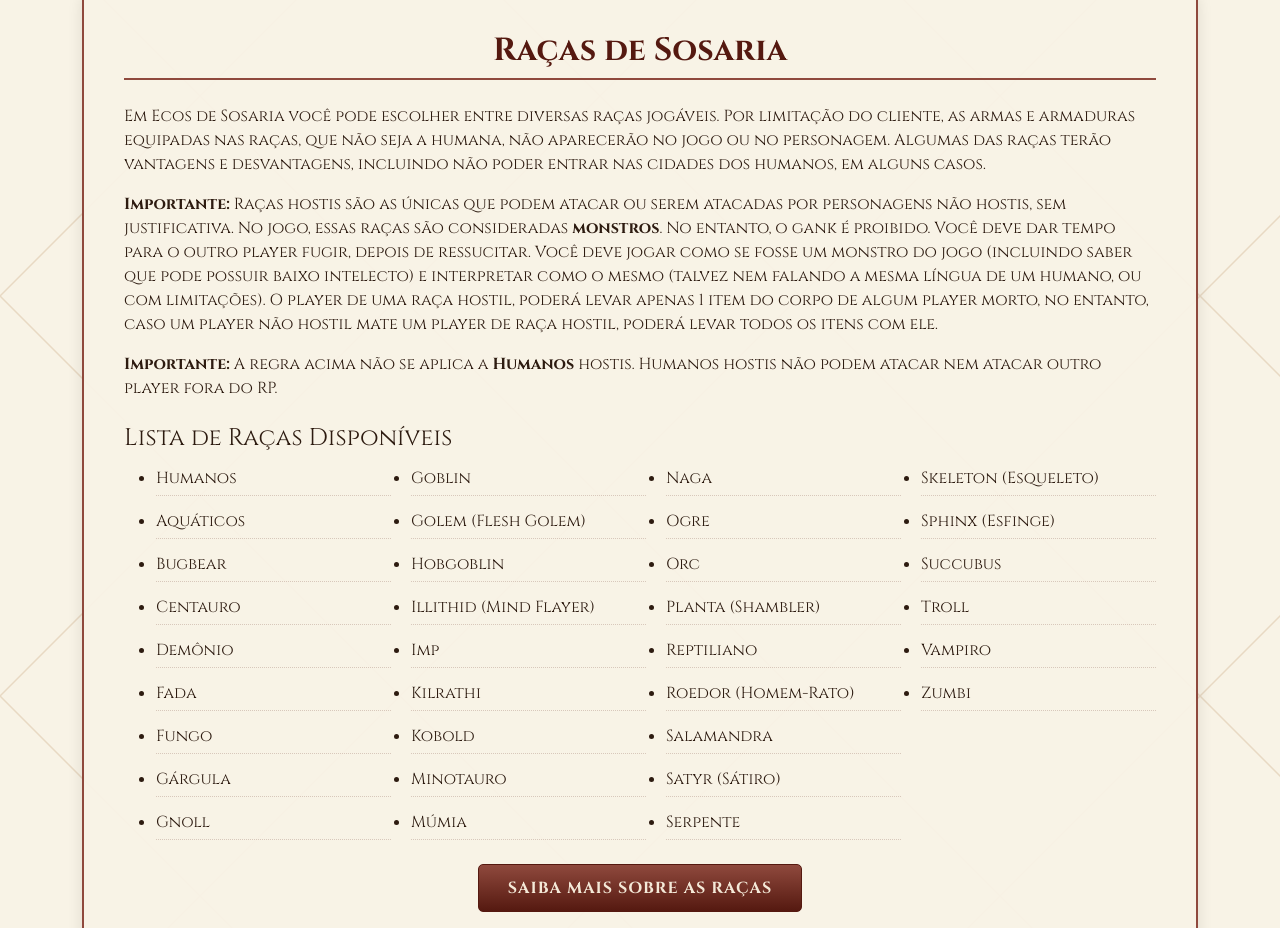
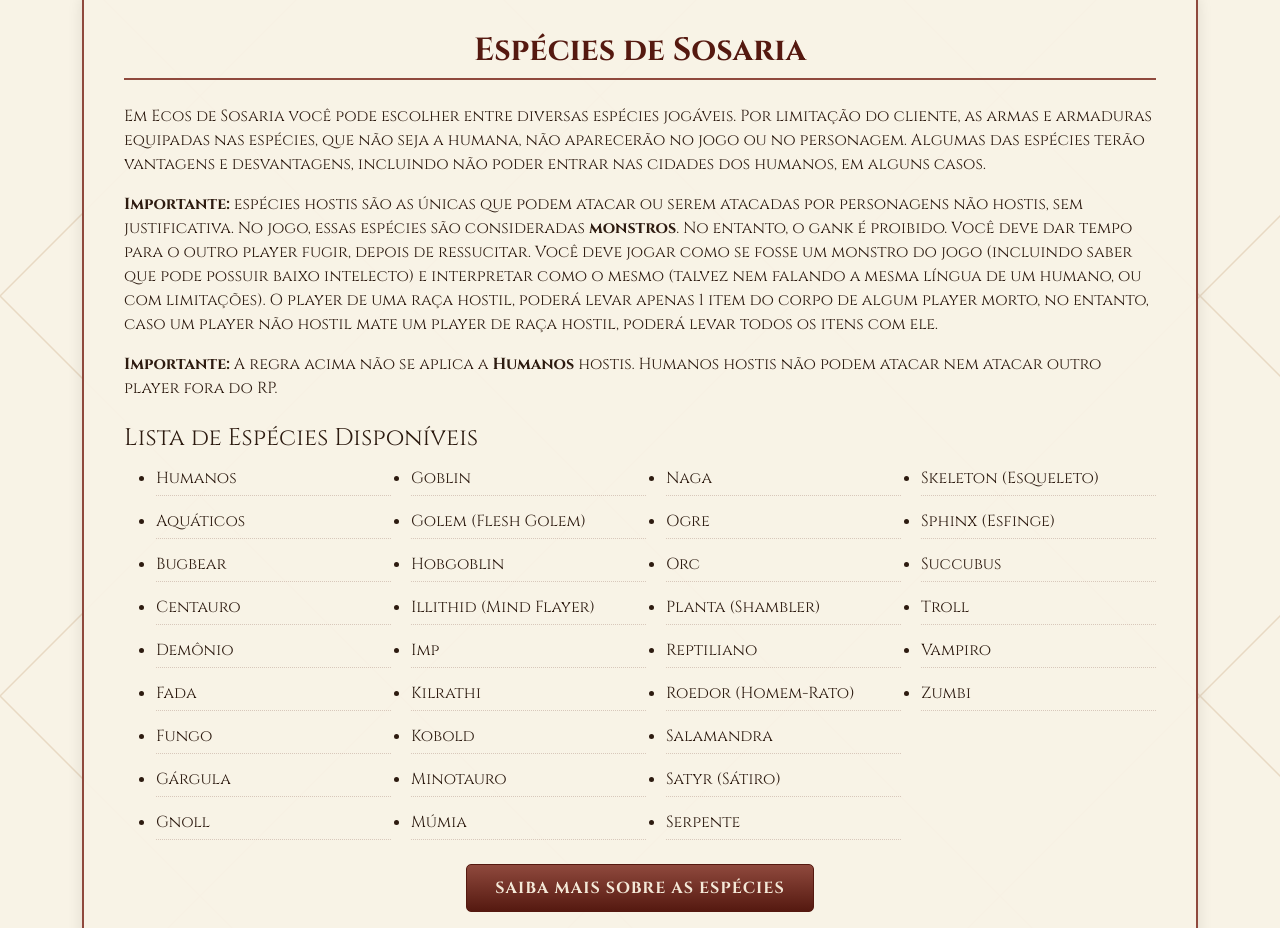
Before and after one commit to ecosdesosaria/site, a plain HTML site: page index.html in a window 1280 px wide. Shown: the part 1304-2232 px from the top of the page. Drawn offline with nearby package versions, Linux system fonts and the light colour scheme; no server answers.

Commit message:
Update index.html

```diff
--- a/index.html
+++ b/index.html
@@ -11,7 +11,7 @@
     <link rel="apple-touch-icon" sizes="180x180" href="apple-touch-icon.png">
     <link rel="manifest" href="/site.webmanifest">
     <!-- Meta tags para SEO -->
-    <meta name="description" content="Ecos de Sosaria - Servidor brasileiro de Ultima Online focado em roleplay. Jogue UO com 33 raças, 55 habilidades e sistema de destinos únicos.">
+    <meta name="description" content="Ecos de Sosaria - Servidor brasileiro de Ultima Online focado em roleplay. Jogue UO com 33 espécies, 55 habilidades e sistema de destinos únicos.">
     <meta name="keywords" content="Ultima Online, UO, Roleplay, RPG, Servidor UO, UO Brasil, Ecos de Sosaria, MMORPG">
     <meta name="author" content="Ecos de Sosaria">
 
@@ -19,14 +19,14 @@
     <meta property="og:type" content="website">
     <meta property="og:url" content="https://ecosdesosaria.com/">
     <meta property="og:title" content="Ecos de Sosaria - Servidor UO Roleplay">
-    <meta property="og:description" content="Servidor brasileiro de Ultima Online focado em roleplay. 33 raças, 55 habilidades e sistema de destinos únicos.">
+    <meta property="og:description" content="Servidor brasileiro de Ultima Online focado em roleplay. 33 espécies, 55 habilidades e sistema de destinos únicos.">
     <meta property="og:image" content="logo_ecosdesosaria.png">
 
     <!-- Twitter -->
     <meta property="twitter:card" content="summary_large_image">
     <meta property="twitter:url" content="https://ecosdesosaria.com/">
     <meta property="twitter:title" content="Ecos de Sosaria - Servidor UO Roleplay">
-    <meta property="twitter:description" content="Servidor brasileiro de Ultima Online focado em roleplay. 33 raças, 55 habilidades e sistema de destinos únicos.">
+    <meta property="twitter:description" content="Servidor brasileiro de Ultima Online focado em roleplay. 33 espécies, 55 habilidades e sistema de destinos únicos.">
     <meta property="twitter:image" content="logo_ecosdesosaria.png">
 
     <!-- Schema.org markup -->
@@ -593,7 +593,7 @@
                                         <a class="nav-link" href="#sobre">Sobre</a>
                                     </li>
                                     <li class="nav-item">
-                                        <a class="nav-link" href="#racas">Raças</a>
+                                        <a class="nav-link" href="#racas">Espécies</a>
                                     </li>
                                     <li class="nav-item">
                                         <a class="nav-link" href="#habilidades">Habilidades</a>
@@ -713,14 +713,14 @@
     <!-- Raças -->
     <section id="racas" class="container mt-5">
         <div class="uo-section">
-            <h2 class="text-center">Raças de Sosaria</h2>
-            <p>Em Ecos de Sosaria você pode escolher entre diversas raças jogáveis. Por limitação do cliente, as armas e armaduras equipadas nas raças, que não seja a humana, não aparecerão no jogo ou no personagem. Algumas das raças terão vantagens e desvantagens, incluindo não poder entrar nas cidades dos humanos, em alguns casos.</p>
+            <h2 class="text-center">Espécies de Sosaria</h2>
+            <p>Em Ecos de Sosaria você pode escolher entre diversas espécies jogáveis. Por limitação do cliente, as armas e armaduras equipadas nas espécies, que não seja a humana, não aparecerão no jogo ou no personagem. Algumas das espécies terão vantagens e desvantagens, incluindo não poder entrar nas cidades dos humanos, em alguns casos.</p>
 
-            <p><b>Importante:</b> Raças hostis são as únicas que podem atacar ou serem atacadas por personagens não hostis, sem justificativa. No jogo, essas raças são consideradas <b>monstros</b>. No entanto, o gank é proibido. Você deve dar tempo para o outro player fugir, depois de ressucitar. Você deve jogar como se fosse um monstro do jogo (incluindo saber que pode possuir baixo intelecto) e interpretar como o mesmo (talvez nem falando a mesma língua de um humano, ou com limitações). O player de uma raça hostil, poderá levar apenas 1 item do corpo de algum player morto, no entanto, caso um player não hostil mate um player de raça hostil, poderá levar todos os itens com ele.</p>
+            <p><b>Importante:</b> espécies hostis são as únicas que podem atacar ou serem atacadas por personagens não hostis, sem justificativa. No jogo, essas espécies são consideradas <b>monstros</b>. No entanto, o gank é proibido. Você deve dar tempo para o outro player fugir, depois de ressucitar. Você deve jogar como se fosse um monstro do jogo (incluindo saber que pode possuir baixo intelecto) e interpretar como o mesmo (talvez nem falando a mesma língua de um humano, ou com limitações). O player de uma raça hostil, poderá levar apenas 1 item do corpo de algum player morto, no entanto, caso um player não hostil mate um player de raça hostil, poderá levar todos os itens com ele.</p>
 
             <p><b>Importante:</b> A regra acima não se aplica a <b>Humanos</b> hostis. Humanos hostis não podem atacar nem atacar outro player fora do RP.</p>
 
-            <h4 class="mt-4">Lista de Raças Disponíveis</h4>
+            <h4 class="mt-4">Lista de Espécies Disponíveis</h4>
             <ul class="races-list">
                 <li>Humanos</li>
                 <li>Aquáticos</li>
@@ -758,7 +758,7 @@
             </ul>
 
             <div class="text-center mt-4">
-                <a href="https://wiki.ecosdesosaria.com/wiki/Ra%C3%A7as" class="btn uo-btn" target="_blank">Saiba Mais Sobre as Raças</a>
+                <a href="https://wiki.ecosdesosaria.com/wiki/Esp%C3%A9cies" class="btn uo-btn" target="_blank">Saiba Mais Sobre as Espécies</a>
             </div>
         </div>
     </section>
@@ -1085,7 +1085,7 @@
                     <ul class="list-unstyled">
                         <li><a href="#inicio" class="text-reset">Início</a></li>
                         <li><a href="#sobre" class="text-reset">Sobre</a></li>
-                        <li><a href="#racas" class="text-reset">Raças</a></li>
+                        <li><a href="#racas" class="text-reset">Espécies</a></li>
                         <li><a href="#regras" class="text-reset">Regras</a></li>
                     </ul>
                 </div>
```
